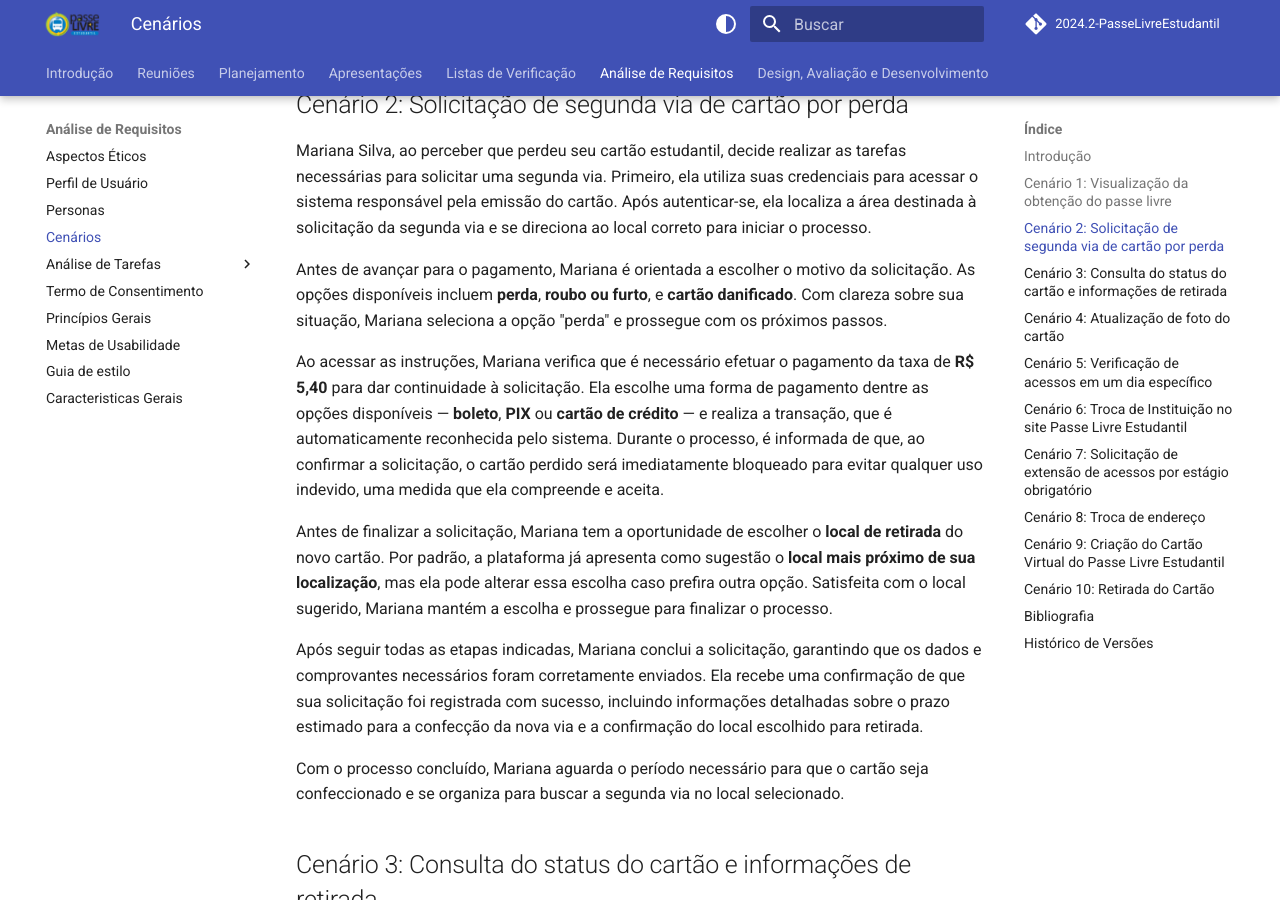
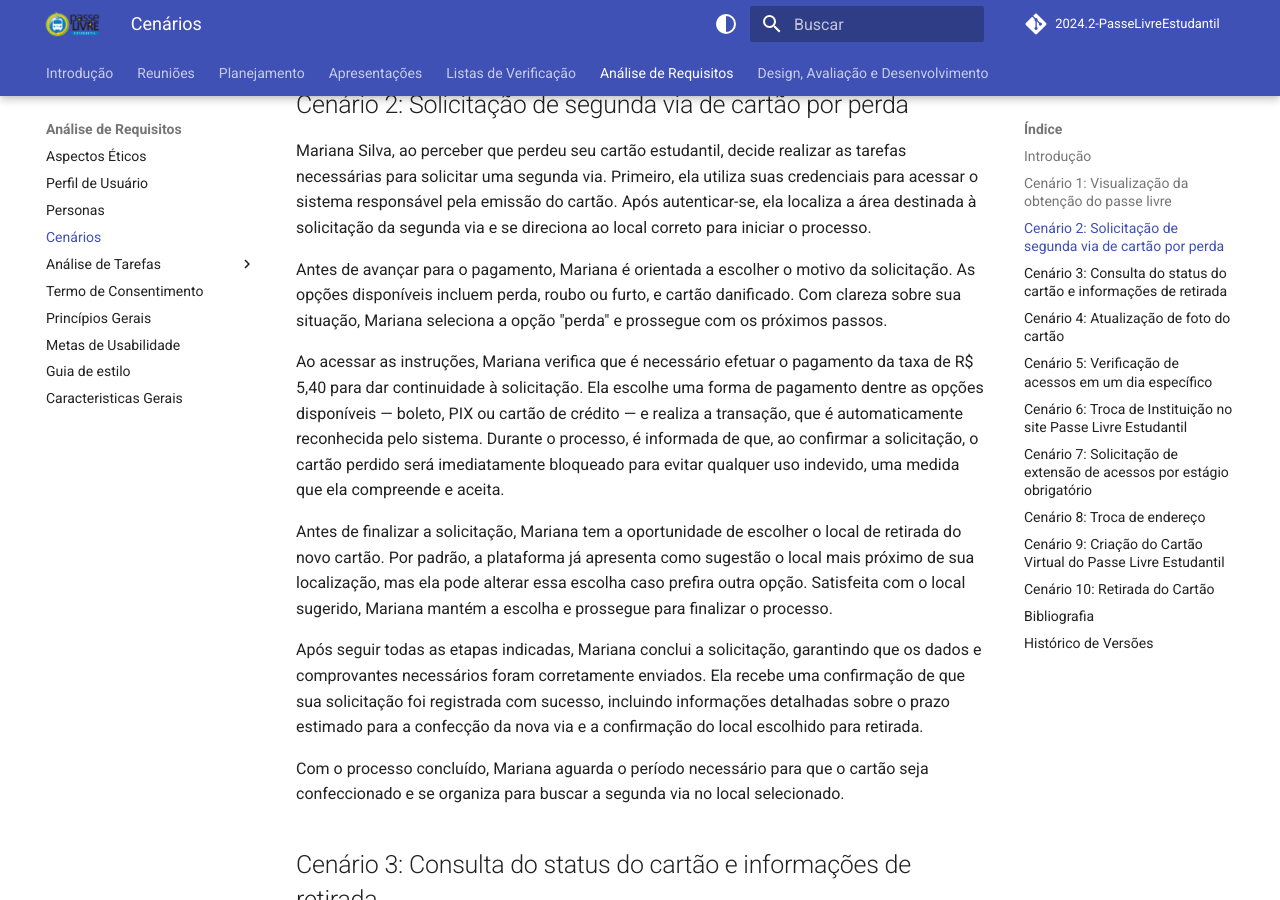
Before and after one commit to Interacao-Humano-Computador/2024.2-PasseLivreEstudantil, an MkDocs documentation site: the page built from docs/analise_de_requsitos/cenarios.md, in a window 1280 px wide and 900 px high, scrolled down 831 px. Built offline with MkDocs 1.6.1 and Material for MkDocs 9.7.7, drawn with Linux system fonts in a browser that asks for light colours; comment, search, counter and statistics services are not loaded; the version menu is left out; some of the changed text lies outside the part shown.

```diff
--- a/docs/analise_de_requsitos/cenarios.md
+++ b/docs/analise_de_requsitos/cenarios.md
@@ -16,11 +16,11 @@ Lucas Oliveira acessa a plataforma pela primeira vez para verificar se seu cart
 
 Mariana Silva, ao perceber que perdeu seu cartão estudantil, decide realizar as tarefas necessárias para solicitar uma segunda via. Primeiro, ela utiliza suas credenciais para acessar o sistema responsável pela emissão do cartão. Após autenticar-se, ela localiza a área destinada à solicitação da segunda via e se direciona ao local correto para iniciar o processo.
 
-Antes de avançar para o pagamento, Mariana é orientada a escolher o motivo da solicitação. As opções disponíveis incluem **perda**, **roubo ou furto**, e **cartão danificado**. Com clareza sobre sua situação, Mariana seleciona a opção "perda" e prossegue com os próximos passos.
+Antes de avançar para o pagamento, Mariana é orientada a escolher o motivo da solicitação. As opções disponíveis incluem perda, roubo ou furto, e cartão danificado. Com clareza sobre sua situação, Mariana seleciona a opção "perda" e prossegue com os próximos passos.
 
-Ao acessar as instruções, Mariana verifica que é necessário efetuar o pagamento da taxa de **R$ 5,40** para dar continuidade à solicitação. Ela escolhe uma forma de pagamento dentre as opções disponíveis — **boleto**, **PIX** ou **cartão de crédito** — e realiza a transação, que é automaticamente reconhecida pelo sistema. Durante o processo, é informada de que, ao confirmar a solicitação, o cartão perdido será imediatamente bloqueado para evitar qualquer uso indevido, uma medida que ela compreende e aceita.
+Ao acessar as instruções, Mariana verifica que é necessário efetuar o pagamento da taxa de R$ 5,40 para dar continuidade à solicitação. Ela escolhe uma forma de pagamento dentre as opções disponíveis — boleto, PIX ou cartão de crédito — e realiza a transação, que é automaticamente reconhecida pelo sistema. Durante o processo, é informada de que, ao confirmar a solicitação, o cartão perdido será imediatamente bloqueado para evitar qualquer uso indevido, uma medida que ela compreende e aceita.
 
-Antes de finalizar a solicitação, Mariana tem a oportunidade de escolher o **local de retirada** do novo cartão. Por padrão, a plataforma já apresenta como sugestão o **local mais próximo de sua localização**, mas ela pode alterar essa escolha caso prefira outra opção. Satisfeita com o local sugerido, Mariana mantém a escolha e prossegue para finalizar o processo.
+Antes de finalizar a solicitação, Mariana tem a oportunidade de escolher o local de retirada do novo cartão. Por padrão, a plataforma já apresenta como sugestão o local mais próximo de sua localização, mas ela pode alterar essa escolha caso prefira outra opção. Satisfeita com o local sugerido, Mariana mantém a escolha e prossegue para finalizar o processo.
 
 Após seguir todas as etapas indicadas, Mariana conclui a solicitação, garantindo que os dados e comprovantes necessários foram corretamente enviados. Ela recebe uma confirmação de que sua solicitação foi registrada com sucesso, incluindo informações detalhadas sobre o prazo estimado para a confecção da nova via e a confirmação do local escolhido para retirada.
 
```
Also changed, not shown: other parts of docs/analise_de_requsitos/cenarios.md (+1 -10 lines).
